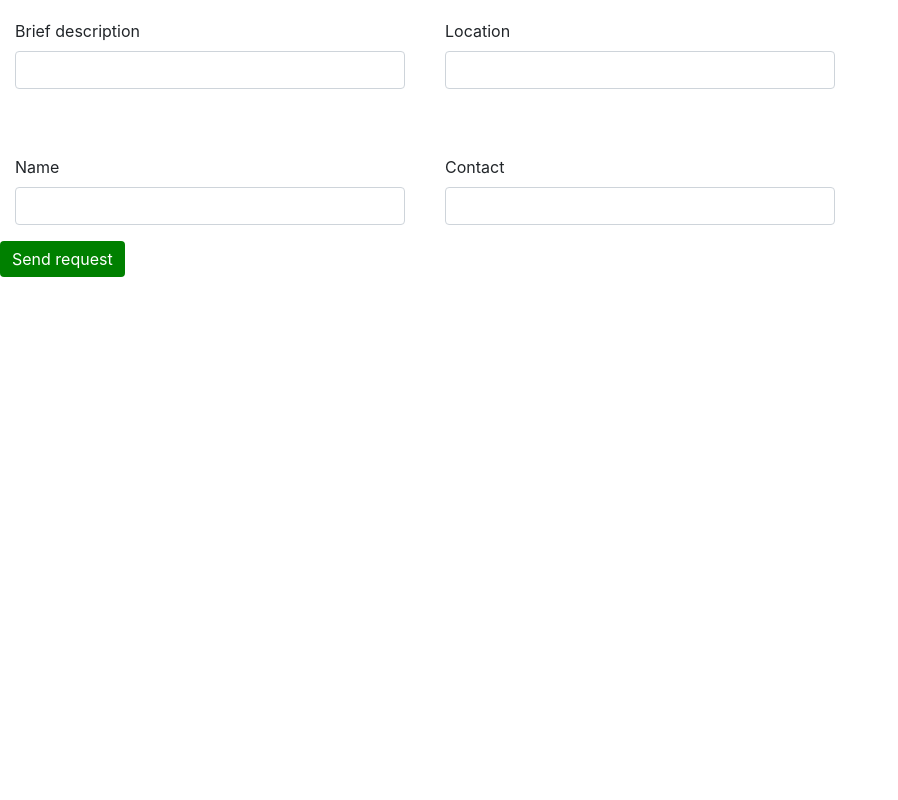
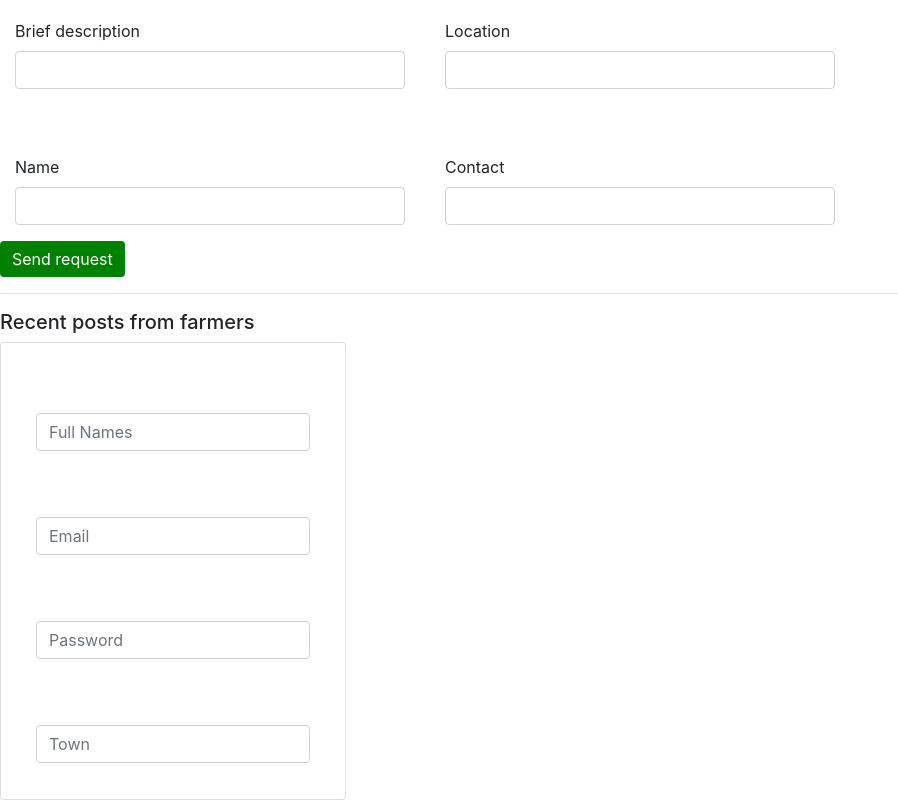
Before and after one commit to Nicole98-aw/uplift-farm, a React app: page /buyers in a window 1280 px wide. Shown: the part 255-1055 px from the top of the page, without its empty margins (0-898 px from the left). Before the commit the page ends 800 px from the top, so only its background shows below. Built offline with nearby package versions, Linux system fonts and the light colour scheme.

Commit message:
add a card of farmers post in buyers page

```diff
--- a/src/Components/Buyers.js
+++ b/src/Components/Buyers.js
@@ -49,6 +49,47 @@ class Buyers extends React.Component {
           </Col>
         </Row>
         <Button>Send request</Button>
+        <hr />
+        <h5>Recent posts from farmers</h5>
+        <div className='card'>
+          <div className='card-body'>
+            <form>
+              <div className='form-group'>
+                <input
+                  type='name'
+                  className='form-control'
+                  id='exampleInputEmail1'
+                  aria-describedby='emailHelp'
+                  placeholder='Full Names'
+                />
+              </div>
+              <div className='form-group'>
+                <input
+                  type='email'
+                  className='form-control'
+                  id='exampleInputPassword1'
+                  placeholder='Email'
+                />
+              </div>
+              <div className='form-group'>
+                <input
+                  type='password'
+                  className='form-control'
+                  id='exampleInputPassword1'
+                  placeholder='Password'
+                />
+              </div>
+              <div className='form-group'>
+                <input
+                  type='town'
+                  className='form-control'
+                  id='exampleInputPassword1'
+                  placeholder='Town'
+                />
+              </div>
+            </form>
+          </div>
+        </div>
       </div>
     );
   }
--- a/src/Components/Contact.js
+++ b/src/Components/Contact.js
@@ -8,7 +8,7 @@ class Contact extends React.Component {
     return (
       <div>
         <img className='harvest-img' src={headerImg} alt='' />
-        <h2>Contact Us</h2>
+        <h2>Get in touch with us:</h2>
         <EmailIcon width='90px' height='50px' />
         <p>upliftfarmers@gmail.com</p>
         <CallIcon width='90px' height='50px' />
```
